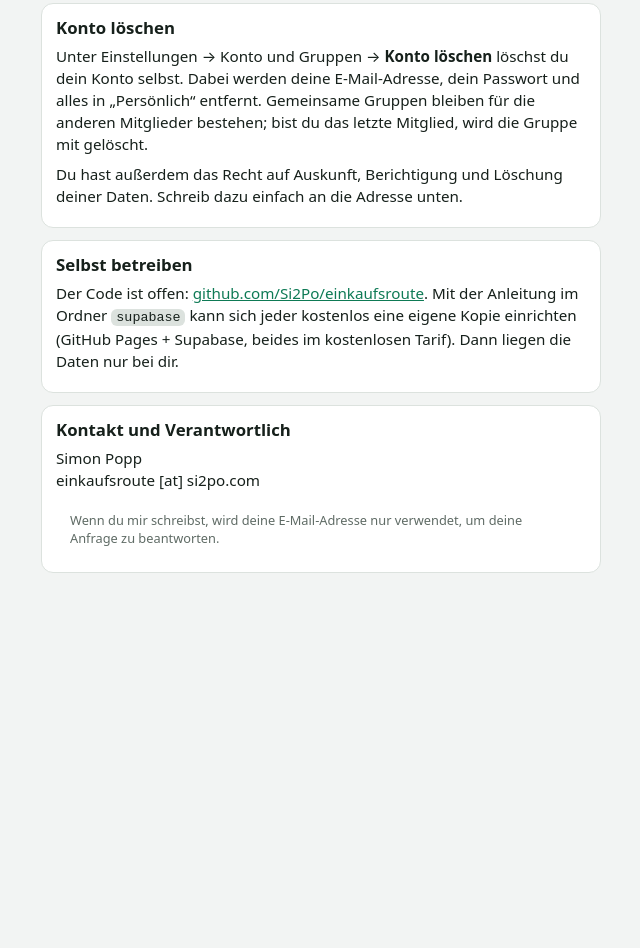
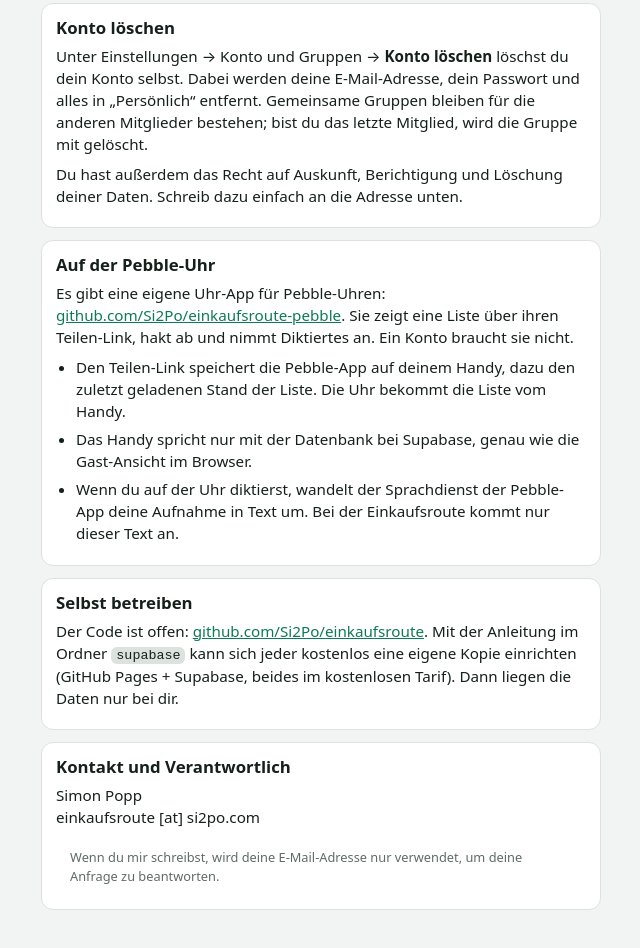
Before and after one commit to Si2Po/einkaufsroute, a plain HTML site: page ueber.html in a window 1280 px wide. Shown: the part 1024-1972 px from the top of the page, without its empty margins (319-959 px from the left). Before the commit the page ends 1669 px from the top, so only its background shows below. Drawn offline with Linux system fonts and the light colour scheme.

Commit message:
0.8.2.1: Über diese App: Abschnitt zur Pebble-Uhr (Link, was wo gespeichert wird, Diktieren)
Co-Authored-By: Claude Opus 5.5 <noreply@anthropic.com>

```diff
--- a/sw.js
+++ b/sw.js
@@ -1,6 +1,6 @@
 // Service Worker: legt die App-Dateien beim ersten Besuch im Cache,
 // damit die App danach auch ohne Netz startet.
-const CACHE = 'einkaufsroute-v0.8.2';
+const CACHE = 'einkaufsroute-v0.8.2.1';
 const FILES = ['./', 'index.html', 'style.css', 'js/grund.js', 'js/ansichten.js', 'js/oberflaeche.js', 'js/listen.js', 'js/kategorien.js', 'js/geschaefte.js', 'js/gesten.js', 'js/ereignisse.js', 'js/essen.js', 'js/bedienung.js', 'js/listentypen.js', 'js/gruppen.js', 'js/hilfe.js', 'js/spass.js', 'js/historie.js', 'js/start.js', 'config.js', 'sync.js', 'siri.js', 'teilen.js', 'gast.html', 'gast.js', 'ueber.html', 'sw.js', 'manifest.webmanifest', 'icon.svg', 'icon-180.png', 'icon-192.png', 'icon-512.png'];
 
 self.addEventListener('install', (e) => {
--- a/ueber.html
+++ b/ueber.html
@@ -53,6 +53,17 @@
   </div>
 
   <div class="helpbody group abox">
+    <h2>Auf der Pebble-Uhr</h2>
+    <p>Es gibt eine eigene Uhr-App für Pebble-Uhren: <a href="https://github.com/Si2Po/einkaufsroute-pebble">github.com/Si2Po/einkaufsroute-pebble</a>.
+      Sie zeigt eine Liste über ihren Teilen-Link, hakt ab und nimmt Diktiertes an. Ein Konto braucht sie nicht.</p>
+    <ul>
+      <li>Den Teilen-Link speichert die Pebble-App auf deinem Handy, dazu den zuletzt geladenen Stand der Liste. Die Uhr bekommt die Liste vom Handy.</li>
+      <li>Das Handy spricht nur mit der Datenbank bei Supabase, genau wie die Gast-Ansicht im Browser.</li>
+      <li>Wenn du auf der Uhr diktierst, wandelt der Sprachdienst der Pebble-App deine Aufnahme in Text um. Bei der Einkaufsroute kommt nur dieser Text an.</li>
+    </ul>
+  </div>
+
+  <div class="helpbody group abox">
     <h2>Selbst betreiben</h2>
     <p>Der Code ist offen: <a href="https://github.com/Si2Po/einkaufsroute">github.com/Si2Po/einkaufsroute</a>.
       Mit der Anleitung im Ordner <code>supabase</code> kann sich jeder kostenlos eine eigene Kopie einrichten (GitHub Pages + Supabase, beides im kostenlosen Tarif).
```
